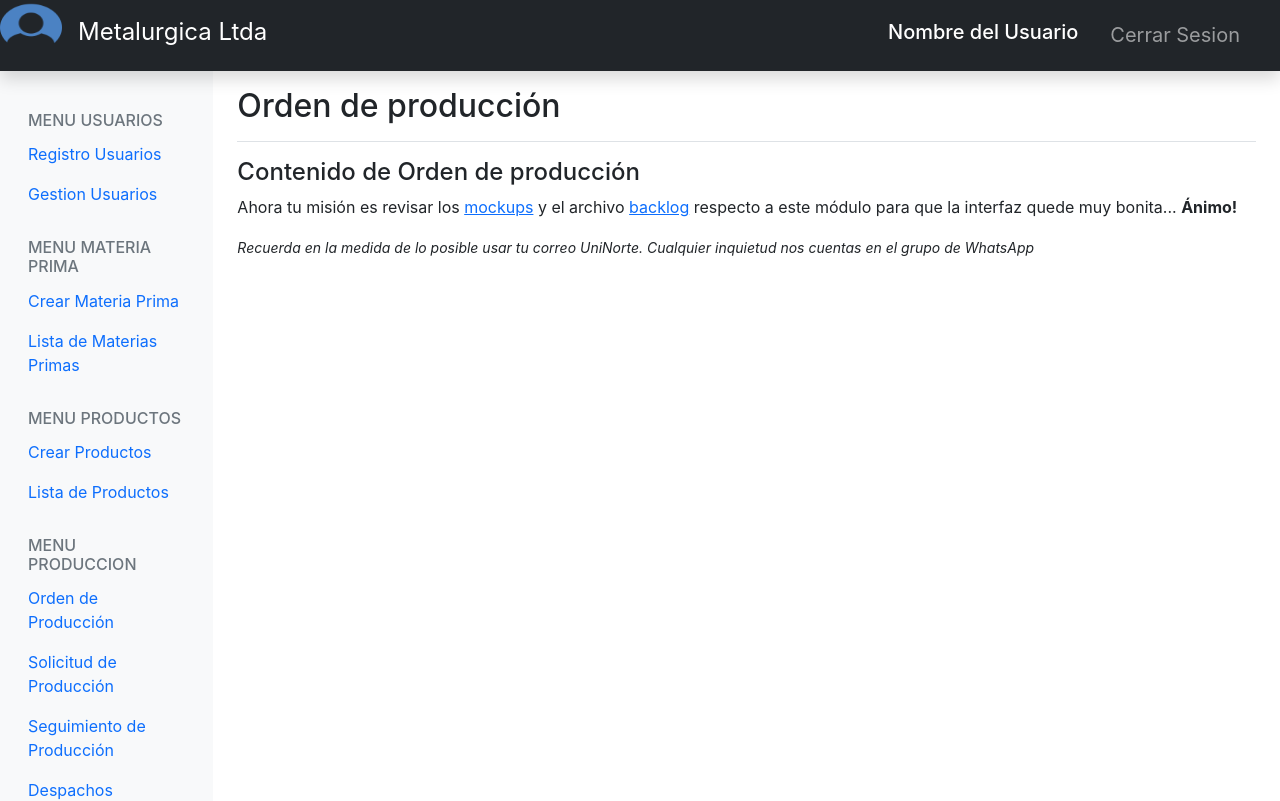
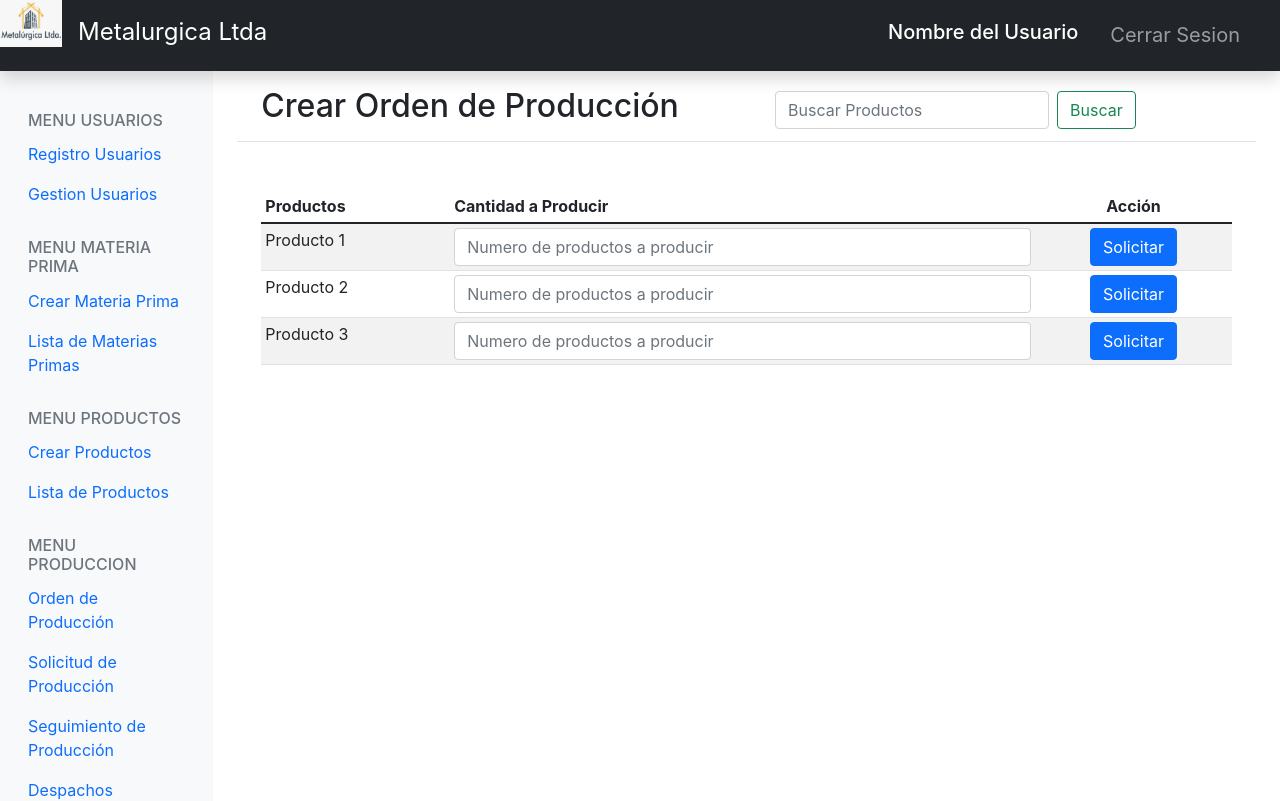
Before and after one commit to adromeroc/Inventario_Metalurgia, a React (Create React App) app: page /produccion/orden in a window 1280 px wide. Shown: the top 801 px of the page. Built offline with nearby package versions, Linux system fonts and the light colour scheme; the HTML template or start-up script is replaced by a standard one.

Commit message:
Pantallas Orden y Solicitud de produccion

```diff
--- a/src/componentes/produccion/ProduccionOrden.jsx
+++ b/src/componentes/produccion/ProduccionOrden.jsx
@@ -4,8 +4,66 @@ import DefaultContentMensaje from "../DefaultContentMensaje";
 export default function ProduccionOrden() {
     return (
         <Fragment>
-			{/* Elimina el siguiente tag y coloca lo que necesites */}
-            <DefaultContentMensaje msg="Orden de producción" />
+            <div className="container d-flex justify-content-between flex-wrap flex-md-nowrap align-items-center pt-3 pb-2 mb-3 border-bottom">
+                <h2>Crear Orden de Producción</h2>
+                <form className="d-flex" action="" method="POST">
+                    <input type="text" className="form-control me-2" name="" placeholder="Buscar Productos" />
+                    <button className="btn btn-outline-success" type="submit">Buscar</button>
+                </form>
+                <div></div>
+            </div>
+
+			<div className="container pt-3 pb-2 mb-3">
+                <div className="row">
+                    <div className="table-responsive pt-3 pb-2 mb-3">
+                    <table className="table table-striped table-sm">
+                        <thead>
+                        <tr>
+                            <th scope="col">Productos</th>
+                            <th scope="col">Cantidad a Producir</th>
+                            <th scope="col" className="text-center">Acción</th>
+                        </tr>
+                        </thead>
+                        <tbody>
+                            <tr>
+                                <td>Producto 1</td>
+                                <td>
+                                    <input type="number" className="form-control me-6" name="cantProductos" placeholder="Numero de productos a producir" />
+                                </td>
+                                <td>
+                                    <form className="text-center" action="" method="post">
+                                        <input type="submit" value="Solicitar" class="btn btn-primary" />
+                                    </form>
+                                </td>
+                            </tr>
+                            <tr>
+                            <td>Producto 2</td>
+                                <td>
+                                    <input type="number" className="form-control me-6" name="cantProductos" placeholder="Numero de productos a producir" />
+                                </td>
+                                <td>
+                                    <form className="text-center" action="" method="post">
+                                        <input type="submit" value="Solicitar" class="btn btn-primary" />
+                                    </form>
+                                </td>
+                            </tr>
+                            <tr>
+                            <td>Producto 3</td>
+                                <td>
+                                    <input type="number" className="form-control me-6" name="cantProductos" placeholder="Numero de productos a producir" />
+                                </td>
+                                <td>
+                                    <form className="text-center" action="" method="post">
+                                        <input type="submit" value="Solicitar" class="btn btn-primary" />
+                                    </form>
+                                </td>
+                            </tr>
+                        </tbody>
+                    </table>
+                    </div>
+                </div>
+                </div>
+
         </Fragment>
     )
 }
--- a/src/componentes/produccion/ProduccionSolicitud.jsx
+++ b/src/componentes/produccion/ProduccionSolicitud.jsx
@@ -4,8 +4,51 @@ import DefaultContentMensaje from "../DefaultContentMensaje";
 export default function ProduccionSolicitud() {
     return (
         <Fragment>
-			{/* Elimina el siguiente tag y coloca lo que necesites */}
-            <DefaultContentMensaje msg="Solicitud de producción" />
+			<div className="container pt-3 pb-2 mb-3">
+                <div className="row">
+                    <h2>Solicitud de Producción</h2>
+                    <div className="table-responsive pt-3 pb-2 mb-3">
+                    <table className="table table-striped table-sm text-center">
+                        <thead>
+                        <tr>
+                            <th scope="col">Productos</th>
+                            <th scope="col">Cantidades Solicitadas</th>
+                            <th scope="col" className="text-center">Acción</th>
+                        </tr>
+                        </thead>
+                        <tbody>
+                            <tr>
+                                <td>Producto 1</td>
+                                <td>150</td>
+                                <td>
+                                    <form className="text-center" action="" method="post">
+                                        <input type="submit" value="Producido" class="btn btn-success" />
+                                    </form>
+                                </td>
+                            </tr>
+                            <tr>
+                                <td>Producto 2</td>
+                                <td>2000</td>
+                                <td>
+                                    <form className="text-center" action="" method="post">
+                                        <input type="submit" value="Producido" class="btn btn-success" />
+                                    </form>
+                                </td>
+                            </tr>
+                            <tr>
+                            <td>Producto 3</td>
+                                <td>5000</td>
+                                <td>
+                                    <form className="text-center" action="" method="post">
+                                        <input type="submit" value="Producido" class="btn btn-success" />
+                                    </form>
+                                </td>
+                            </tr>
+                        </tbody>
+                    </table>
+                    </div>
+                </div>
+                </div>
         </Fragment>
     )
 }
```
Also changed, not shown: src/image/Foto.jpg, src/image/Foto_old.jpg (added).
